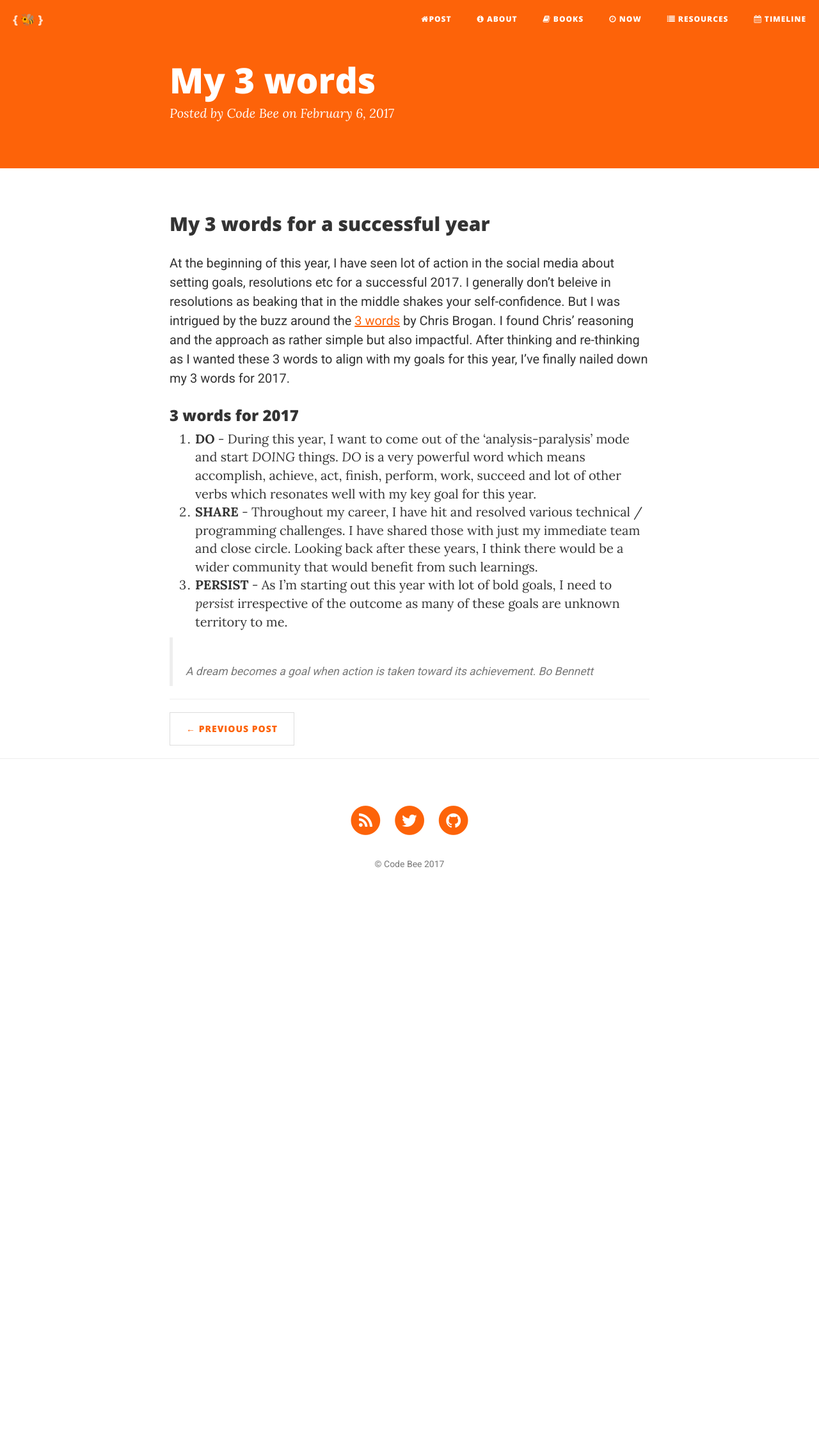
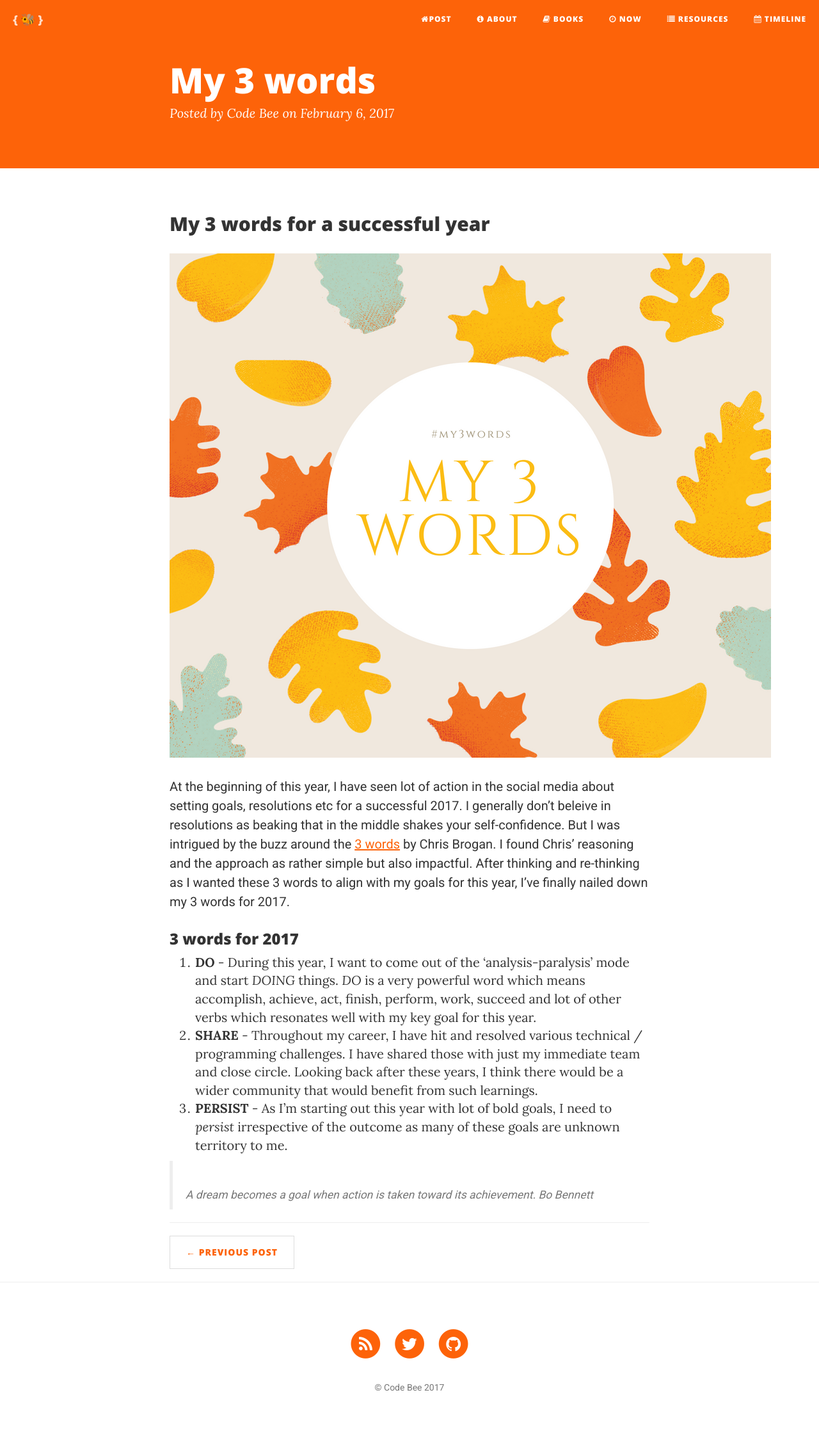
Before and after one commit to bhuvanarajamani/thecodebee, a Jekyll site: the page built from _posts/2017-02-06-my-three-words.md, in a window 1280 px wide. Shown: the whole page at 64% size. Built offline with Jekyll 4.4.1, drawn with Linux system fonts in a browser that asks for light colours; before the commit the page ends 1426 px from its top, so only the background shows below that.

Commit message:
Added image

```diff
--- a/_posts/2017-02-06-my-three-words.md
+++ b/_posts/2017-02-06-my-three-words.md
@@ -5,6 +5,8 @@ date:       2017-02-06 12:00:00
 ---
 
 ## My 3 words for a successful year
+
+<img src="{{ site.baseurl }}/img/my3words.png" alt="My 3 Words">
 
 At the beginning of this year, I have seen lot of action in the social media about setting goals, resolutions etc for a successful 2017. I generally don't beleive in resolutions as beaking that in the middle shakes your self-confidence. But I was intrigued by the buzz around the [3 words](http://chrisbrogan.com/3words2017/) by Chris Brogan. I found Chris' reasoning and the approach as rather simple but also impactful. After thinking and re-thinking as I wanted these 3 words to align with my goals for this year, I've finally nailed down my 3 words for 2017.
 
```
Also changed, not shown: img/my3words.png (added).
